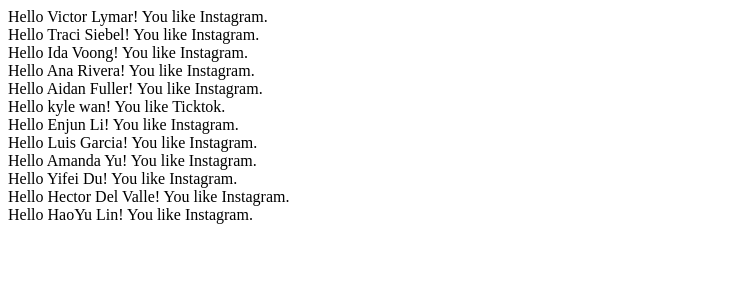
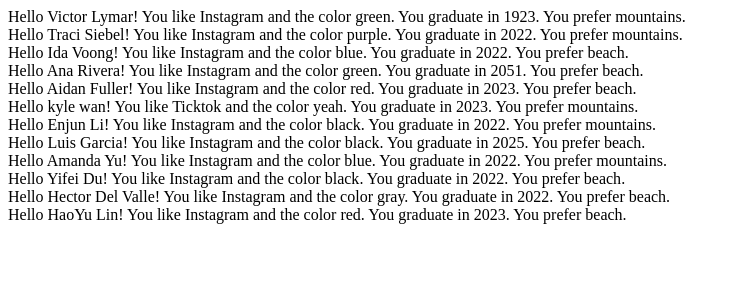
Before and after one commit to amandayu255/My-Second-Repository, a React (Create React App) app: page / in a window 1280 px wide. Shown: the top 300 px of the page, without its empty margins (0-740 px from the left). Built offline with nearby package versions, Linux system fonts and the light colour scheme.

Commit message:
Update App.js

```diff
--- a/src/App.js
+++ b/src/App.js
@@ -1,28 +1,28 @@
 import "./styles.css";
 
-function displayThings(first, last, apps) {
+function displayThings(first, last, apps, year, color, scene) {
   return (
     <div>
-      Hello {first} {last}! You like {apps}.
+      Hello {first} {last}! You like {apps} and the color {color}. You graduate
+      in {year}. You prefer {scene}.
     </div>
   );
 }
 
 export default function App() {
   let people = [
-    ["Victor", "Lymar", "Instagram"],
-    ["Traci", "Siebel", "Instagram"],
-    ["Ida", "Voong", "Instagram"],
-    ["Ana", "Rivera", "Instagram"],
-    ["Aidan", "Fuller", "Instagram"],
-    ["kyle", "wan", "Ticktok"],
-    ["Enjun", "Li", "Instagram"],
-    ["Luis", "Garcia", "Instagram"],
-    ["Amanda", "Yu", "Instagram"],
-    ["Yifei", "Du", "Instagram"],
-    ["Hector", "Del Valle", "Instagram"],
-    ["HaoYu", "Lin", "Instagram"],
-    []
+    ["Victor", "Lymar", "Instagram", 1923, "green", "mountains"],
+    ["Traci", "Siebel", "Instagram", 2022, "purple", "mountains"],
+    ["Ida", "Voong", "Instagram", 2022, "blue", "beach"],
+    ["Ana", "Rivera", "Instagram", 2051, "green", "beach"],
+    ["Aidan", "Fuller", "Instagram", 2023, "red", "beach"],
+    ["kyle", "wan", "Ticktok", 2023, "yeah", "mountains"],
+    ["Enjun", "Li", "Instagram", 2022, "black", "mountains"],
+    ["Luis", "Garcia", "Instagram", 2025, "black", "beach"],
+    ["Amanda", "Yu", "Instagram", 2022, "blue", "mountains"],
+    ["Yifei", "Du", "Instagram", 2022, "black", "beach"],
+    ["Hector", "Del Valle", "Instagram", 2022, "gray", "beach"],
+    ["HaoYu", "Lin", "Instagram", 2023, "red", "beach"]
   ];
 
   let elements = [];
@@ -31,7 +31,10 @@
     let first = people[i][0];
     let last = people[i][1];
     let app = people[i][2];
-    elements.push(displayThings(first, last, app));
+    let year = people[i][3];
+    let color = people[i][4];
+    let scene = people[i][5];
+    elements.push(displayThings(first, last, app, year, color, scene));
   }
 
   return <div> {elements} </div>;
```
